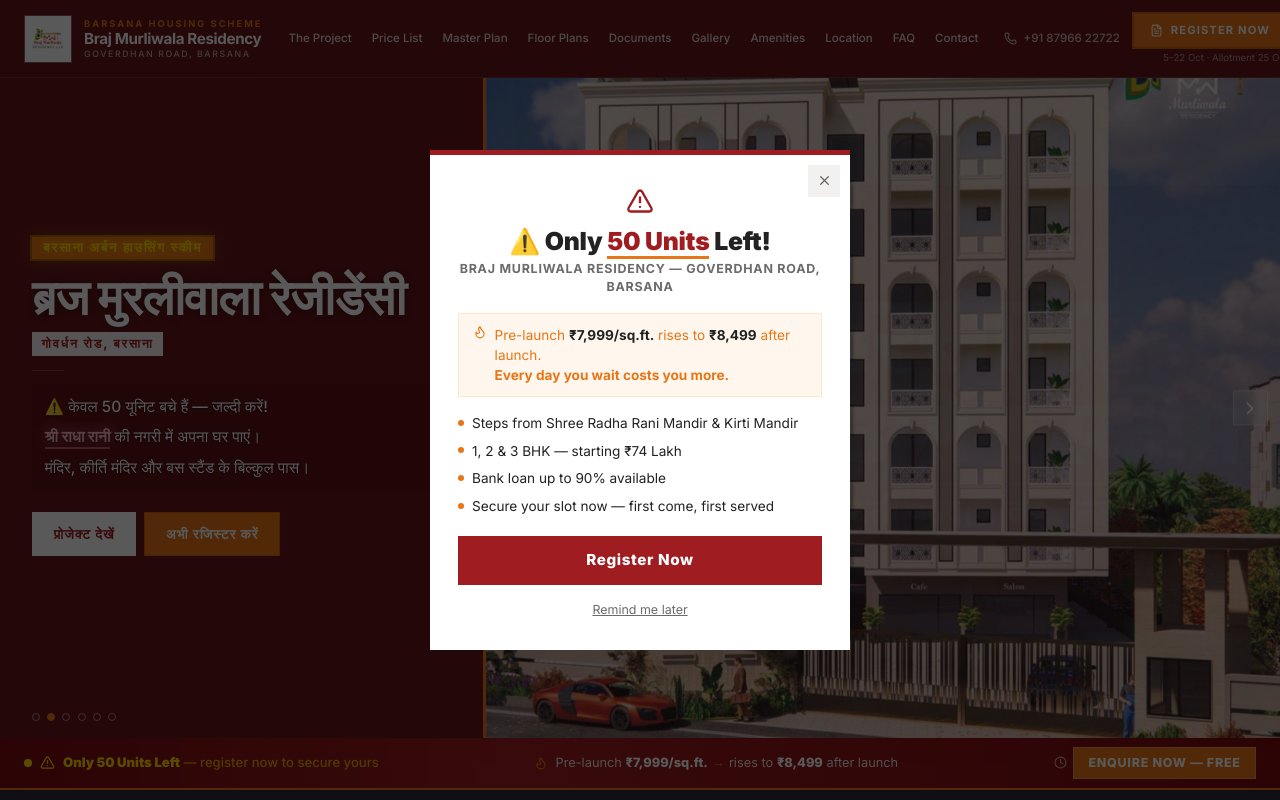
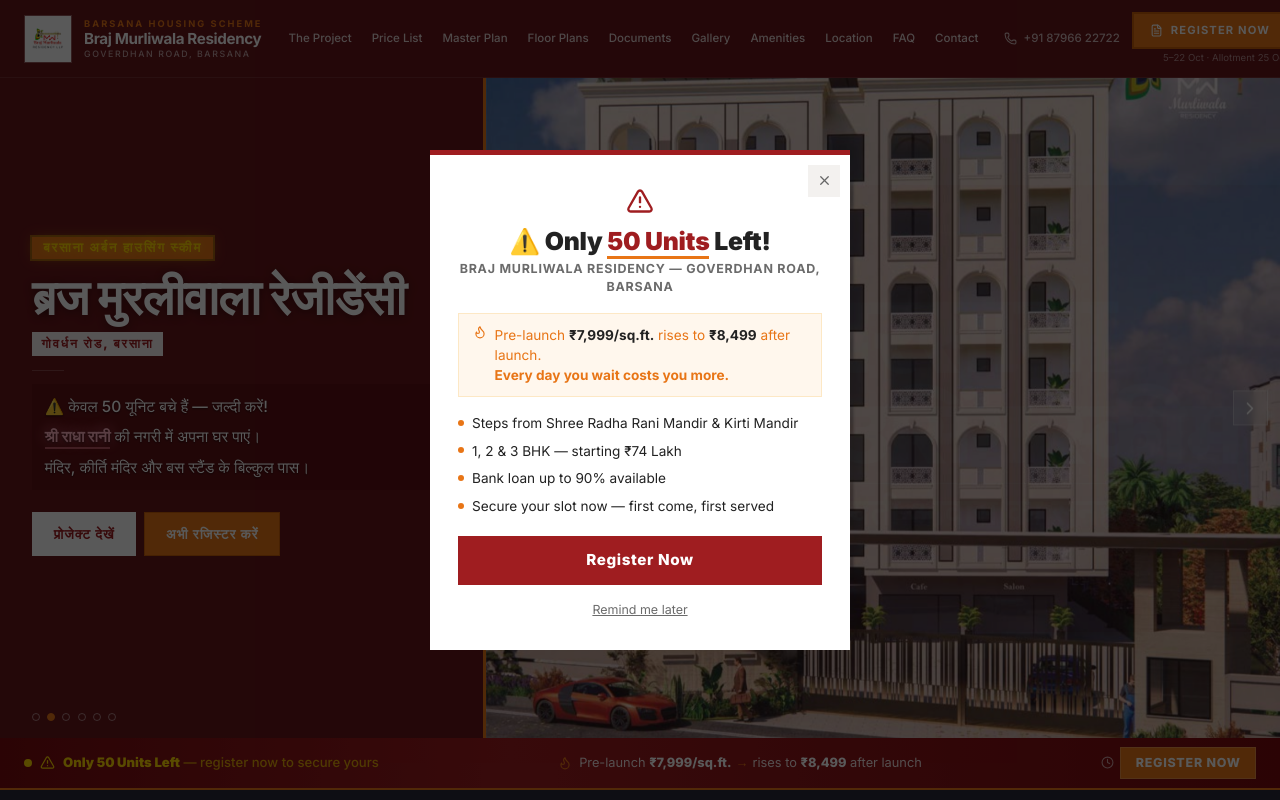
Before and after one commit to Rahul-Sanskar/brajmurliwala-barsana_scheme-website, a Next.js app: page / in a window 1280 px wide. Shown: the top 800 px of the page. Built offline with nearby package versions, Linux system fonts and the light colour scheme.

Commit message:
feat: replace all Enquire/Call Now/WhatsApp buttons with Register Now

```diff
--- a/app/_components/contact-section.tsx
+++ b/app/_components/contact-section.tsx
@@ -1,6 +1,5 @@
 "use client";
 
-import { EnquiryButton } from "@/app/_components/enquiry-trigger";
 import { Phone, Mail, MapPin, MessageCircle } from "lucide-react";
 import { PROJECT } from "@/app/_data/project";
 import { Reveal } from "@/app/_components/reveal-hooks";
@@ -17,7 +16,7 @@
           <h2 id="contact-heading" className="section-title">Contact Us</h2>
           <span className="section-rule" />
           <p className="prose-body mt-1">
-            Reach the Braj Murliwala Residency team for site visits, pricing, documents and applications.
+            Reach the Braj Murliwala Residency team for site visits, pricing, documents and registration.
           </p>
         </div>
 
@@ -35,19 +34,13 @@
                     ))}</div>
                   )},
                   { Icon: Phone, label: "Phone", content: (
-                    <span className="text-[0.9rem] font-semibold text-bmu-ink">
-                      {contact.phonePrimary}
-                    </span>
+                    <span className="text-[0.9rem] font-semibold text-bmu-ink">{contact.phonePrimary}</span>
                   )},
                   { Icon: Mail, label: "Email", content: (
-                    <span className="text-[0.9rem] font-semibold text-bmu-ink break-all">
-                      {contact.email}
-                    </span>
+                    <span className="text-[0.9rem] font-semibold text-bmu-ink break-all">{contact.email}</span>
                   )},
                   { Icon: MessageCircle, label: "WhatsApp", content: (
-                    <span className="text-[0.9rem] font-semibold text-bmu-ink">
-                      {contact.whatsapp}
-                    </span>
+                    <span className="text-[0.9rem] font-semibold text-bmu-ink">{contact.whatsapp}</span>
                   )},
                 ].map(({ Icon, label, content }) => (
                   <div key={label} className="contact-info-row px-4">
@@ -61,16 +54,9 @@
               </div>
             </div>
 
-            {/* All CTAs open enquiry modal */}
-            <div className="flex flex-wrap gap-2">
-              <EnquiryButton className="btn-secondary">
-                <Phone size={13} aria-hidden="true" /> Call Now
-              </EnquiryButton>
-              <EnquiryButton className="btn-outline">
-                <MessageCircle size={13} aria-hidden="true" /> WhatsApp
-              </EnquiryButton>
-              <EnquiryButton className="btn-outline">Submit Enquiry</EnquiryButton>
-            </div>
+            <a href="#application" className="btn-apply block text-center">
+              Register Now
+            </a>
           </Reveal>
 
           {/* Map */}
--- a/app/_components/enquiry-section.tsx
+++ b/app/_components/enquiry-section.tsx
@@ -12,7 +12,7 @@
 import { useForm } from "react-hook-form";
 import { zodResolver } from "@hookform/resolvers/zod";
 import { z } from "zod";
-import { Send, CheckCircle, AlertTriangle, X, FileText, Lock } from "lucide-react";
+import { Send, CheckCircle, AlertTriangle, X } from "lucide-react";
 import { PROJECT, CONFIG } from "@/app/_data/project";
 import { cn } from "@/app/_lib/utils";
 import { Reveal } from "@/app/_components/reveal-hooks";
@@ -256,9 +256,9 @@
       <div className="container-x">
         <div className="grid lg:grid-cols-2 gap-10 items-start">
 
-          {/* Left — info + Apply CTA */}
+          {/* Left — info + Register Now CTA */}
           <Reveal>
-            <div className="section-kicker text-bmu-orange mb-1">Enquire / Apply Now</div>
+            <div className="section-kicker text-bmu-orange mb-1">Register Now</div>
             <h2
               id="enquiry-heading"
               className="text-white font-bold leading-tight mb-2"
@@ -288,31 +288,16 @@
             {/* Contact details */}
             <div className="space-y-2.5 mb-7">
               {[
-                {
-                  label: "Phone",
-                  value: PROJECT.contact.phonePrimary,
-                  href:  `tel:${PROJECT.contact.phonePrimary.replace(/\s/g, "")}`,
-                },
-                {
-                  label: "Email",
-                  value: PROJECT.contact.email,
-                  href:  `mailto:${PROJECT.contact.email}`,
-                },
-                {
-                  label: "Address",
-                  value: `${PROJECT.location.address}, ${PROJECT.location.city}`,
-                  href:  undefined,
-                },
+                { label: "Phone",   value: PROJECT.contact.phonePrimary,   href: `tel:${PROJECT.contact.phonePrimary.replace(/\s/g, "")}` },
+                { label: "Email",   value: PROJECT.contact.email,           href: `mailto:${PROJECT.contact.email}` },
+                { label: "Address", value: `${PROJECT.location.address}, ${PROJECT.location.city}`, href: undefined },
               ].map((r) => (
                 <div key={r.label} className="text-[0.87rem] text-white/75">
                   <span className="font-bold text-white/40 uppercase tracking-[0.1em] text-[0.65rem] mr-2">
                     {r.label}
                   </span>
                   {r.href ? (
-                    <a
-                      href={r.href}
-                      className="font-semibold text-white hover:text-bmu-orange-100 transition-colors"
-                    >
+                    <a href={r.href} className="font-semibold text-white hover:text-bmu-orange-100 transition-colors">
                       {r.value}
                     </a>
                   ) : (
@@ -322,13 +307,10 @@
               ))}
             </div>
 
-            {/* Divider */}
-            <div className="enquiry-action-divider">Or apply directly</div>
-
-            {/* Formal application block */}
+            {/* Register Now block */}
             <div className="bg-black/20 border border-white/15 p-5">
               <p className="text-[0.7rem] font-bold uppercase tracking-[0.14em] text-bmu-orange mb-1">
-                ⚡ Formal Application — Block Your Unit Now
+                ⚡ Block Your Unit Now
               </p>
               <p className="text-white font-bold text-[1rem] mb-1">
                 Reserve Before Someone Else Does
@@ -339,28 +321,12 @@
               </p>
               <a
                 href="#application"
-                className={cn(
-                  "btn-apply block text-center",
-                  !isOpen && "opacity-50 pointer-events-none"
-                )}
+                className={cn("btn-apply block text-center", !isOpen && "opacity-50 pointer-events-none")}
                 aria-disabled={!isOpen}
               >
-                {isOpen ? (
-                  <>
-                    <FileText size={15} aria-hidden="true" className="inline mr-1.5" />
-                    Register Now — ₹{CONFIG.APPLICATION_AMOUNT.toLocaleString("en-IN")}
-                  </>
-                ) : (
-                  <>
-                    <Lock size={15} aria-hidden="true" className="inline mr-1.5" />
-                    Registrations Closed
-                  </>
-                )}
+                {isOpen ? "Register Now" : "Registrations Closed"}
               </a>
               <RegDates variant="dark" />
-              <p className="text-white/30 text-[0.68rem] mt-2 text-center">
-                Enquiry form above is free · Register Now initiates a ₹{CONFIG.APPLICATION_AMOUNT.toLocaleString("en-IN")} Razorpay payment
-              </p>
             </div>
           </Reveal>
 
--- a/app/_components/faq.tsx
+++ b/app/_components/faq.tsx
@@ -33,14 +33,9 @@
               <p className="text-[0.82rem] text-bmu-muted mb-3 leading-relaxed">
                 Our team is available to answer any queries about the project.
               </p>
-              <div className="flex flex-col gap-2">
-                <EnquiryButton className="btn-secondary text-center">
-                  Talk to Our Team
-                </EnquiryButton>
-                <EnquiryButton className="btn-outline text-center">
-                  Submit Enquiry
-                </EnquiryButton>
-              </div>
+              <a href="#application" className="btn-apply block text-center">
+                Register Now
+              </a>
             </div>
           </Reveal>
 
--- a/app/_components/floor-plans.tsx
+++ b/app/_components/floor-plans.tsx
@@ -6,7 +6,6 @@
 import { PROJECT, formatSqftRange } from "@/app/_data/project";
 import { cn } from "@/app/_lib/utils";
 import { Reveal } from "@/app/_components/reveal-hooks";
-import { EnquiryButton } from "@/app/_components/enquiry-trigger";
 
 type Plan = { src: string; alt: string; type: string };
 type Tab  = { id: string; label: string; plans: Plan[]; config: typeof PROJECT.unitConfigs[0] };
@@ -51,9 +50,7 @@
             <h2 id="fp-heading" className="section-title">Floor Plans</h2>
             <span className="section-rule" />
           </div>
-          <EnquiryButton className="btn-primary flex-shrink-0">
-            Enquire for Details
-          </EnquiryButton>
+          <a href="#application" className="btn-apply flex-shrink-0">Register Now</a>
         </div>
 
         {/* Config tabs */}
@@ -147,9 +144,9 @@
                 >
                   <Maximize2 size={14} aria-hidden="true" /> View Full Plan
                 </button>
-                <EnquiryButton className="btn-outline w-full justify-center">
-                  Enquire
-                </EnquiryButton>
+                <a href="#application" className="btn-apply block text-center">
+                  Register Now
+                </a>
               </div>
             </div>
           </div>
--- a/app/_components/price-list.tsx
+++ b/app/_components/price-list.tsx
@@ -1,25 +1,25 @@
 "use client";
 
-import { EnquiryButton } from "@/app/_components/enquiry-trigger";
 import { PROJECT, formatSqftRange, formatLakhs } from "@/app/_data/project";
 
 export function PriceList() {
   return (
     <section id="pricing" aria-labelledby="pricing-heading" className="section-wrapper">
       <div className="container-x">
+
         {/* Scarcity alert bar */}
         <div className="flex items-center gap-3 bg-bmu-red text-white px-4 py-3 mb-5 border-l-4 border-bmu-orange">
           <span className="text-lg" aria-hidden="true">⚠️</span>
-          <p className="text-[0.85rem] font-bold leading-snug">
+          <p className="text-[0.85rem] font-bold leading-snug flex-1">
             Only 50 units remaining at the pre-launch price.{" "}
             <span className="font-black text-bmu-orange-100">
               Price rises from ₹7,999 → ₹8,499/sq.ft. after launch.
             </span>{" "}
             Lock in your unit today before it&apos;s too late.
           </p>
-          <EnquiryButton className="btn-primary flex-shrink-0 ml-auto whitespace-nowrap text-[0.78rem]">
-            Enquire Now
-          </EnquiryButton>
+          <a href="#application" className="btn-apply flex-shrink-0 ml-auto whitespace-nowrap text-[0.78rem]">
+            Register Now
+          </a>
         </div>
 
         <div className="section-header-row">
@@ -28,15 +28,14 @@
             <h2 id="pricing-heading" className="section-title">Price List</h2>
             <span className="section-rule" />
           </div>
-          <EnquiryButton className="btn-primary flex-shrink-0">Get Price Quote</EnquiryButton>
         </div>
 
         {/* Rate summary strip */}
         <div className="grid sm:grid-cols-3 gap-px bg-bmu-line mb-6">
           {[
-            { label: "Pre-Launch Rate",   value: `₹${PROJECT.pricing.preLaunchRatePerSqft.toLocaleString("en-IN")} / sq.ft.`, note: "⚡ Book NOW — limited units", bar: "bg-bmu-orange" },
-            { label: "Post-Launch Rate",  value: `₹${PROJECT.pricing.postLaunchRatePerSqft.toLocaleString("en-IN")} / sq.ft.`, note: "Price after launch — act before!", bar: "bg-bmu-red-700" },
-            { label: "Bank Loan",         value: `Up to ${PROJECT.pricing.bankLoanUptoPercent}%`, note: "Low down payment — apply today", bar: "bg-bmu-green-600" },
+            { label: "Pre-Launch Rate",  value: `₹${PROJECT.pricing.preLaunchRatePerSqft.toLocaleString("en-IN")} / sq.ft.`, note: "⚡ Register NOW — limited units", bar: "bg-bmu-orange" },
+            { label: "Post-Launch Rate", value: `₹${PROJECT.pricing.postLaunchRatePerSqft.toLocaleString("en-IN")} / sq.ft.`, note: "Price after launch — act before!", bar: "bg-bmu-red-700" },
+            { label: "Bank Loan",        value: `Up to ${PROJECT.pricing.bankLoanUptoPercent}%`, note: "Low down payment — register today", bar: "bg-bmu-green-600" },
           ].map((r) => (
             <div key={r.label} className="bg-white overflow-hidden">
               <div className={`card-header-bar ${r.bar}`}>{r.label}</div>
@@ -73,7 +72,11 @@
                   <td className="font-semibold">{u.startingPrice ? formatLakhs(u.startingPrice) : "Contact for details"}</td>
                   <td>{u.furnishedAvailable ? "✓ Available" : "—"}</td>
                   <td><span className={u.status === "Available" ? "avail-badge-available" : "avail-badge-enquire"}>{u.status}</span></td>
-                    <td><EnquiryButton className="btn-primary px-3 py-1.5 text-[0.72rem]">Enquire</EnquiryButton></td>
+                  <td>
+                    <a href="#application" className="btn-apply px-3 py-1.5 text-[0.72rem] inline-flex items-center gap-1">
+                      Register Now
+                    </a>
+                  </td>
                 </tr>
               ))}
             </tbody>
@@ -102,7 +105,9 @@
                 ))}
               </div>
               <div className="px-4 py-3">
-                <EnquiryButton className="btn-primary w-full justify-center">Enquire Now</EnquiryButton>
+                <a href="#application" className="btn-apply block text-center">
+                  Register Now
+                </a>
               </div>
             </div>
           ))}
@@ -110,7 +115,7 @@
 
         <p className="text-[0.72rem] text-bmu-muted mt-4">
           * Prices are indicative and subject to change. Government charges and applicable taxes extra.
-          Pre-launch rate valid for limited bookings only — secure yours before the price revision.
+          Pre-launch rate valid for limited registrations only — secure yours before the price revision.
         </p>
       </div>
     </section>
--- a/app/_components/urgency-banner.tsx
+++ b/app/_components/urgency-banner.tsx
@@ -3,11 +3,9 @@
 import { useEffect, useState } from "react";
 import { AlertTriangle, Clock, Flame } from "lucide-react";
 import { CONFIG } from "@/app/_data/project";
-import { useEnquiry } from "@/app/_components/enquiry-trigger";
 
 export function UrgencyBanner() {
   const [visible, setVisible] = useState(true);
-  const { open } = useEnquiry();
 
   useEffect(() => {
     let ticking = false;
@@ -55,9 +53,9 @@
 
           <div className="urgency-cta-wrap">
             <Clock size={13} className="flex-shrink-0" aria-hidden="true" />
-            <button type="button" onClick={open} className="urgency-cta">
-              Enquire Now — Free
-            </button>
+            <a href="#application" className="urgency-cta">
+              Register Now
+            </a>
           </div>
 
         </div>
```
Lines whose indentation alone changed are shown as unchanged.
